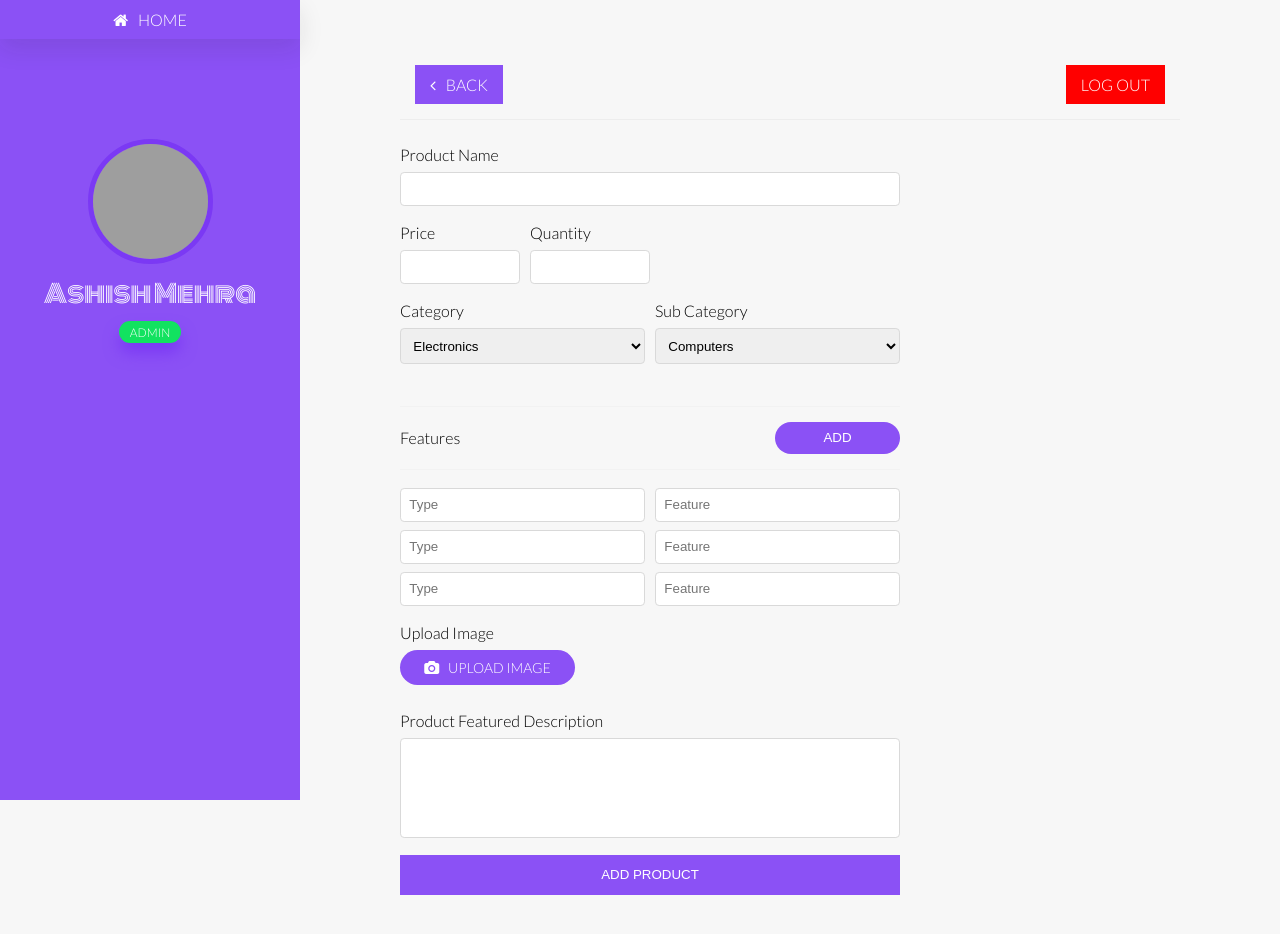
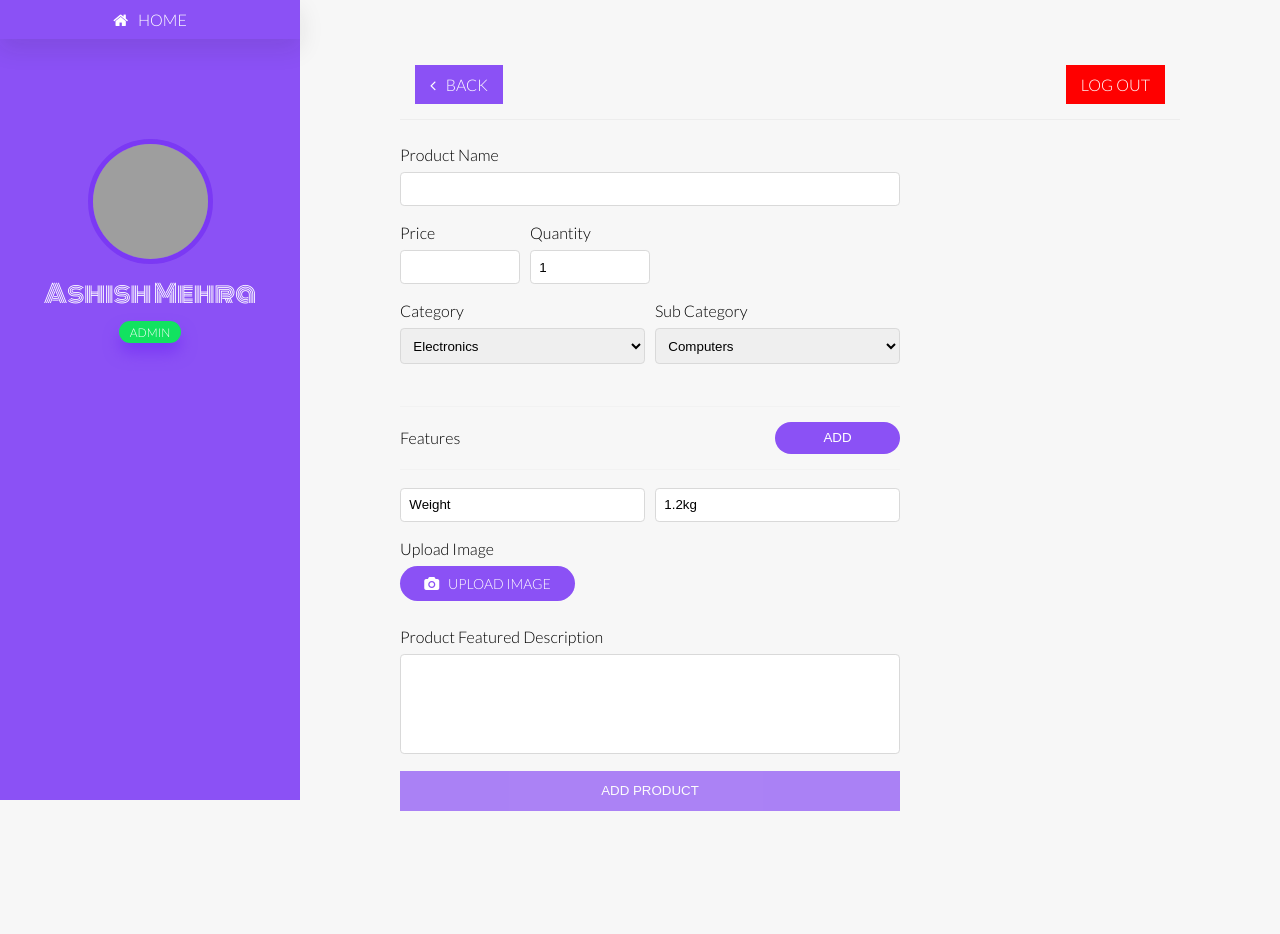
Before and after one commit to mashish584/cxx_store_UI, an Angular app: page /admin/product/add in a window 1280 px wide. Shown: the top 934 px of the page. After the commit the page ends 861 px from the top, so only its background shows below. Built offline with nearby package versions, Linux system fonts and the light colour scheme; grey boxes are pictures that could not be loaded; a web font is replaced by a local one.

Commit message:
Product Form Initial Store done with rest API

```diff
--- a/src/app/admin/admin-product-form/admin-product-form.component.html
+++ b/src/app/admin/admin-product-form/admin-product-form.component.html
@@ -1,58 +1,54 @@
-<form action="" class="panel-form">
+<form [formGroup]="productForm" (ngSubmit)="addProduct()" class="panel-form">
     <div class="form-group">
         <label for="product-name">Product Name</label>
-        <input type="text" name="product_name" id="product-name">
+        <input type="text" formControlName="product_name" id="product-name">
     </div>
     <div class="input-group">
         <div class="input-container">
                 <label for="price">Price</label>
-                <input type="text" name="product_price" id="product-price">
+                <input type="text" formControlName="product_price" id="product-price">
         </div>
         <div class="input-container">
                 <label for="product-qty">Quantity</label>
-                <input type="text" name="product_qty" id="product-qty">
+                <input type="text" formControlName="product_qty" id="product-qty">
         </div>
     </div>
     <div class="select-group full">
        <div class="select-container full">
             <label for="">Category</label>
-            <select name="">
-                <option value="" selected>Electronics</option>
+            <select formControlName="product_p_cat">
+                <option value="Electronics" selected>Electronics</option>
             </select>
        </div>
        <div class="select-container full">
            <label for="">Sub Category</label>
-           <select name="">
-                <option value="" selected>Computers</option>
+           <select formControlName="product_c_cat">
+                <option value="Computers" selected>Computers</option>
             </select>
        </div>
     </div>
     <div class="form-group">
         <div class="form-group--header">
             <label for="">Features</label>
-            <button class="btn btn-admin">ADD</button>
+            <button type="button" (click)="addFeatures()" class="btn btn-admin">ADD</button>
         </div>
         <div class="list-group">
-            <div class="input-container">
-                <input type="text" name="type" placeholder="Type">
-                <input type="text" name="type" placeholder="Type">
-                <input type="text" name="type" placeholder="Type">
+            <div formArrayName="product_f_types" class="input-container">
+                <input type="text" *ngFor="let types of productForm.get('product_f_types').controls;let i=index;" [formControlName]="i" placeholder="Type">
             </div>
-            <div class="input-container">
-                <input type="text" name="feature" placeholder="Feature">
-                <input type="text" name="feature" placeholder="Feature">
-                <input type="text" name="feature" placeholder="Feature">
+            <div formArrayName="product_f_values" class="input-container">
+                <input type="text" *ngFor="let values of productForm.get('product_f_values').controls;let i=index;" [formControlName]="i" placeholder="Feature">
             </div>
         </div>
     </div>
     <div class="form-group">
         <label for="">Upload Image</label>
         <label for="upload" class="btn btn-file"><i class="fa fa-camera"></i>Upload Image</label>
-        <input type="file" name="upload" id="upload" accept="image/*" >
+        <input type="file" name="upload" id="upload" #upload accept="image/*" >
     </div>
     <div class="form-group">
         <label for="description">Product Featured Description</label>
-        <textarea name="description" id="description" maxlength="350"></textarea>
+        <textarea formControlName="product_desc" id="description" maxlength="350"></textarea>
     </div>
-    <button class="btn btn-submit">ADD PRODUCT</button>
+    <button [disabled]="productForm.invalid" class="btn btn-submit">ADD PRODUCT</button>
 </form>
--- a/src/app/admin/admin-product-form/admin-product-form.component.ts
+++ b/src/app/admin/admin-product-form/admin-product-form.component.ts
@@ -1,4 +1,6 @@
-import { Component } from '@angular/core';
+import { ProductService } from './../../core/services/products.service';
+import { Component, OnInit, ViewChild } from '@angular/core';
+import { FormGroup, FormControl, FormArray, Validators } from '@angular/forms';
 
 
 @Component({
@@ -6,4 +8,96 @@ import { Component } from '@angular/core';
     templateUrl:'./admin-product-form.component.html'
 })
 
-export class AdminProductForm{}
+export class AdminProductForm implements OnInit{
+
+    productForm: FormGroup;
+    @ViewChild('upload') fileUpload;
+
+    constructor(private p_service:ProductService){}
+
+    ngOnInit(){
+        this.productForm = new FormGroup({
+            product_name : new FormControl(null,[
+                Validators.required
+            ]),
+            product_price : new FormControl(null,[
+                Validators.required
+            ]),
+            product_qty : new FormControl(1,[
+                Validators.required
+            ]),
+            product_p_cat : new FormControl('Electronics',[
+                Validators.required
+            ]),
+            product_c_cat : new FormControl('Computers',[
+                Validators.required
+            ]),
+            product_f_types : new FormArray([
+                new FormControl('Weight',Validators.required)
+            ]),
+            product_f_values : new FormArray([
+                new FormControl('1.2kg',[Validators.required])
+            ]),
+            product_upload : new FormControl(null),
+            product_desc : new FormControl(null,[
+                Validators.required
+            ])
+        });
+    }
+
+    addProduct(){
+        // set upload file
+        let {files} = this.fileUpload.nativeElement;
+        // if file length is 0 @return
+        if(files.length == 0) {
+            alert("Please upload file");
+            return;
+        }
+        // set file to product form
+        this.productForm.get('product_upload').setValue(files.item(0));
+        let { value } = this.productForm;
+        //create form Data for "multipart/form-data"
+        //submission from the frontend Form
+        const productData = this.getFormData(value);
+        //use productService to request product save route
+        this.p_service.storeProduct(productData)
+            .subscribe((response) => {
+                console.log(response);
+                if(response.type === "error"){
+                    let {msg:message}= response.errors;
+                    alert(message);
+                }else{
+                    let {msg:message}= response;
+                    this.productForm.reset();
+                    alert(message);
+                }
+            });
+    }
+
+    addFeatures(){
+        const formControl1 = new FormControl(null,[Validators.required]);
+        const formControl2 = new FormControl(null,[Validators.required]);
+        //add Form control in both types and features
+        (<FormArray> this.productForm.get('product_f_types')).push(formControl1);
+        (<FormArray> this.productForm.get('product_f_values')).push(formControl2);
+    }
+
+    private getFormData(data){
+        const formData = new FormData();
+        const [types,values] = [data.product_f_types,data.product_f_values];
+        let features = types.map((value,index) => {
+            return `"${value}":"${values[index] || ''}"`;
+        });
+        // append data in formData Object
+        formData.append('productTitle',data.product_name);
+        formData.append('productPrice',data.product_price);
+        formData.append('productQty',data.product_qty);
+        formData.append('productP_cat',data.product_p_cat);
+        formData.append('productC_cat',data.product_c_cat);
+        formData.append('productFeatures',`{${features.join(',')}}`);
+        formData.append('productImage',data.product_upload);
+        formData.append('product_desc',data.product_desc);
+        return formData;
+    }
+
+}
--- a/src/app/core/index.ts
+++ b/src/app/core/index.ts
@@ -5,6 +5,8 @@ import { SmallFooter } from './S_footer-component/small-footer.component';
 
 export const coreComponents:any[] = [HeaderComponent,LargerFooter,SmallFooter];
 
+
 export * from './header-component/header.component';
 export * from './L_footer-component/large-footer.component';
 export * from './S_footer-component/small-footer.component';
+export * from './services/products.service';
--- /dev/null
+++ b/src/app/core/services/products.service.ts
@@ -0,0 +1,14 @@
+import { HttpClient } from '@angular/common/http';
+import { Injectable } from "@angular/core";
+
+@Injectable()
+
+export class ProductService{
+
+    constructor(private http:HttpClient){}
+
+    storeProduct(data){
+        return this.http.post<any>('http://localhost:8080/api/products/add',data);
+    }
+
+}
--- a/src/styles.css
+++ b/src/styles.css
@@ -26,6 +26,17 @@ button {
   border: none;
   width: 100%;
   padding: 5px; }
+
+input.ng-invalid.ng-touched,
+select.ng-invalid.ng-touched,
+textarea.ng-invalid.ng-touched{
+  border: 1px solid #ff0000;
+}
+
+form.ng-invalid > button:last-child{
+  opacity: 0.7;
+  cursor: not-allowed;
+}
 
 img {
   width: 100%;
```
Also changed, not shown: src/app/app.module.ts (+6 -1 lines).
